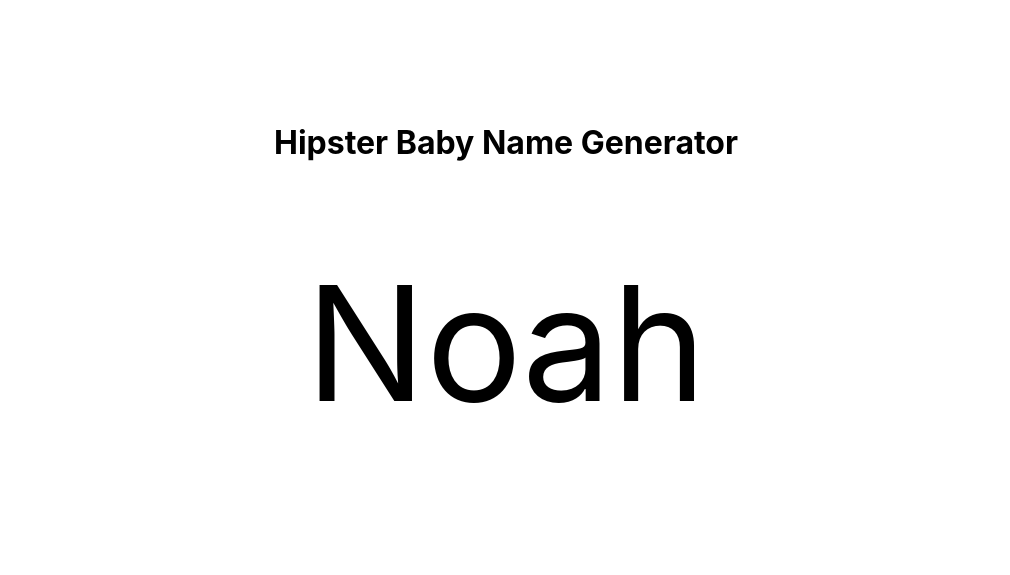
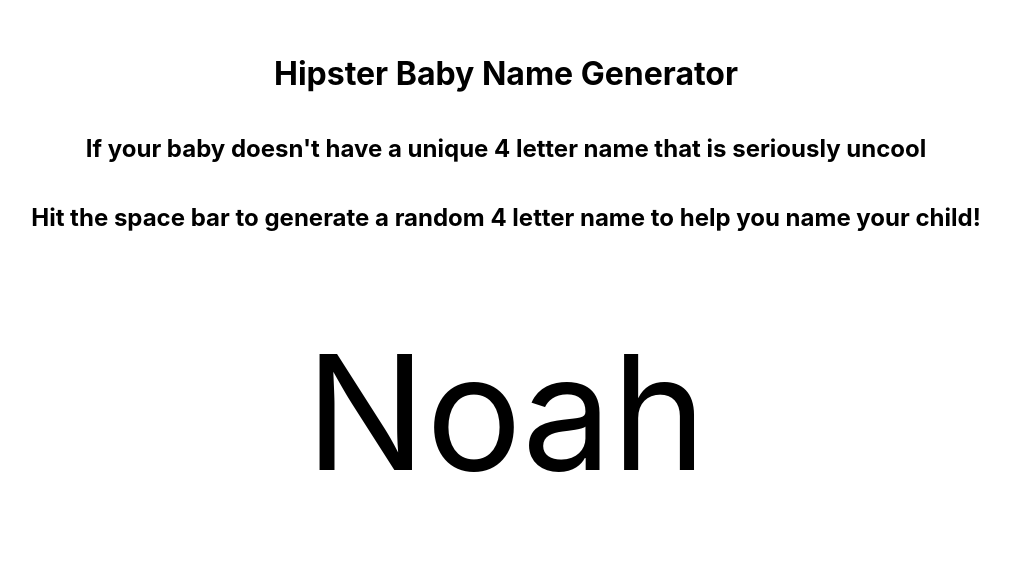
Before and after one commit to alistairjoelquinn/hipster_baby_name_generator, a plain HTML site: page index.html in a window 1280 px wide. Shown: the part 106-681 px from the top of the page, without its empty margins (142-1152 px from the left). Drawn offline with Linux system fonts and the light colour scheme.

Commit message:
html update

```diff
--- a/index.html
+++ b/index.html
@@ -4,11 +4,13 @@
     <meta charset="UTF-8">
     <meta http-equiv="X-UA-Compatible" content="IE=edge">
     <meta name="viewport" content="width=device-width, initial-scale=1.0">
-    <title>Name Generator</title>
+    <title>Hipster Baby Name Generator</title>
     <link rel="stylesheet" href="styles.css">
 </head>
 <body>
     <h1>Hipster Baby Name Generator</h1>
+    <h2>If your baby doesn't have a unique 4 letter name that is seriously uncool</h2>
+    <h2>Hit the space bar to generate a random 4 letter name to help you name your child!</h2>
     <section>
         <div>n</div>
         <div>o</div>
```
